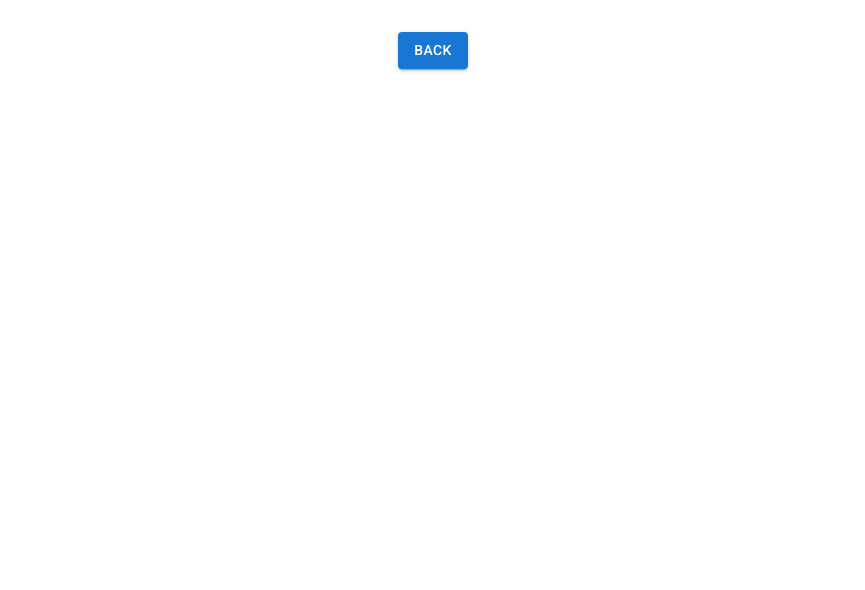
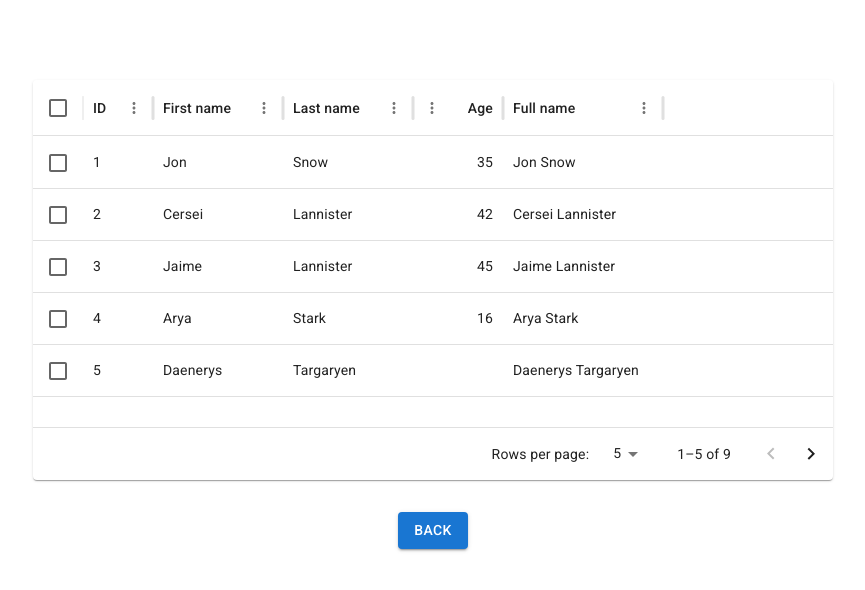
Before and after one commit to oskarcokl/chakra-vs-mui, a React (Create React App) app in the folder mui/: page /data-table in a window 1280 px wide. Before the commit this address had no page. Shown: the top 590 px of the page, without its empty margins (207-1072 px from the left). Built offline with nearby package versions, Linux system fonts and the light colour scheme.

Commit message:
feat: Add data table component.

```diff
--- a/mui/package.json
+++ b/mui/package.json
@@ -9,6 +9,7 @@
     "@hookform/resolvers": "^3.9.1",
     "@mui/icons-material": "^6.1.7",
     "@mui/material": "^6.1.7",
+    "@mui/x-data-grid": "^7.22.2",
     "@testing-library/jest-dom": "^5.17.0",
     "@testing-library/react": "^13.4.0",
     "@testing-library/user-event": "^13.5.0",
--- a/mui/src/App.tsx
+++ b/mui/src/App.tsx
@@ -9,6 +9,7 @@
 import ConfirmationModal from './components/ConfirmationModal';
 import ToastExample from './components/ToastExample';
 import Navbar from './components/Navbar';
+import DataTable from './components/DataTable';
 
 function App() {
   return (
@@ -21,6 +22,7 @@
         <Route path="/confirmation-modal" element={<ConfirmationModal />} />
         <Route path="/toast-example" element={<ToastExample />} />
         <Route path="/navbar" element={<Navbar />} />
+        <Route path="/data-table" element={<DataTable />} />
       </Routes>
       <Box mt={4} display="flex" justifyContent="center">
         <BackButton />
--- /dev/null
+++ b/mui/src/components/DataTable.tsx
@@ -0,0 +1,52 @@
+import * as React from 'react';
+import { DataGrid, GridColDef } from '@mui/x-data-grid';
+import Paper from '@mui/material/Paper';
+
+const columns: GridColDef[] = [
+  { field: 'id', headerName: 'ID', width: 70 },
+  { field: 'firstName', headerName: 'First name', width: 130 },
+  { field: 'lastName', headerName: 'Last name', width: 130 },
+  {
+    field: 'age',
+    headerName: 'Age',
+    type: 'number',
+    width: 90,
+  },
+  {
+    field: 'fullName',
+    headerName: 'Full name',
+    description: 'This column has a value getter and is not sortable.',
+    sortable: false,
+    width: 160,
+    valueGetter: (value, row) => `${row.firstName || ''} ${row.lastName || ''}`,
+  },
+];
+
+const rows = [
+  { id: 1, lastName: 'Snow', firstName: 'Jon', age: 35 },
+  { id: 2, lastName: 'Lannister', firstName: 'Cersei', age: 42 },
+  { id: 3, lastName: 'Lannister', firstName: 'Jaime', age: 45 },
+  { id: 4, lastName: 'Stark', firstName: 'Arya', age: 16 },
+  { id: 5, lastName: 'Targaryen', firstName: 'Daenerys', age: null },
+  { id: 6, lastName: 'Melisandre', firstName: null, age: 150 },
+  { id: 7, lastName: 'Clifford', firstName: 'Ferrara', age: 44 },
+  { id: 8, lastName: 'Frances', firstName: 'Rossini', age: 36 },
+  { id: 9, lastName: 'Roxie', firstName: 'Harvey', age: 65 },
+];
+
+const paginationModel = { page: 0, pageSize: 5 };
+
+export default function DataTable() {
+  return (
+    <Paper sx={{ height: 400, width: 800, mx: 'auto', mt: 10}}>
+      <DataGrid
+        rows={rows}
+        columns={columns}
+        initialState={{ pagination: { paginationModel } }}
+        pageSizeOptions={[5, 10]}
+        checkboxSelection
+        sx={{ border: 0 }}
+      />
+    </Paper>
+  );
+}
--- a/mui/src/views/ComponentsList.tsx
+++ b/mui/src/views/ComponentsList.tsx
@@ -25,6 +25,9 @@
                   <ListItem>
                       <Link to="/navbar">Navbar</Link>
                   </ListItem>
+                  <ListItem>
+                      <Link to="/data-table">Data Table</Link>
+                  </ListItem>
               </List>
           </Stack>
       </>
```
Also changed, not shown: 1 other file (tests, documents, lock files or other folders).
